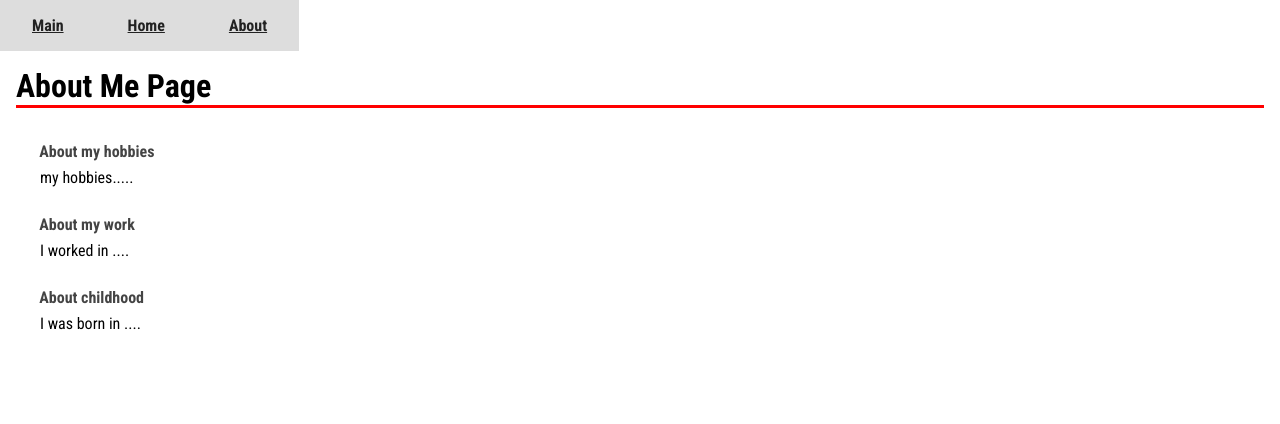
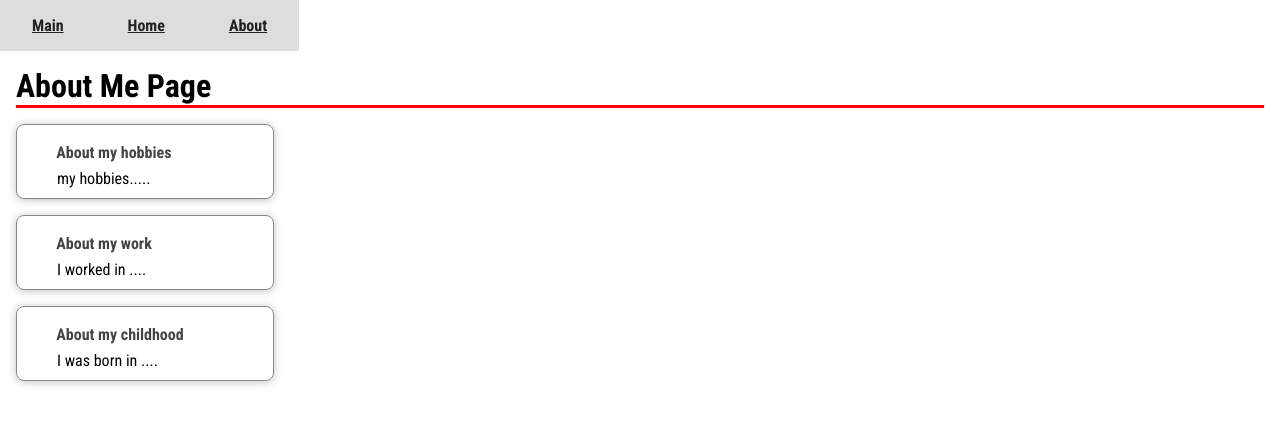
Before and after one commit to milanstojadinovic/router-basics, a React (Create React App) app: page /about in a window 1280 px wide. Shown: the top 424 px of the page. Built offline with nearby package versions, Linux system fonts and the light colour scheme.

Commit message:
added Card component

```diff
--- a/src/App.js
+++ b/src/App.js
@@ -1,15 +1,14 @@
 import './App.css';
 import Navbar from './components/routes/Navbar';
-import Header from './components/UI/Header';
 
 function App() {
   return (
     <div>
       <Navbar />
       <div className='App'>
-        <Header className='main'>
+        <div className='main'>
           <h1>Main Content</h1>
-        </Header>
+        </div>
       </div>
     </div>
   );
--- /dev/null
+++ b/src/components/UI/Card.css
@@ -0,0 +1,6 @@
+.header {
+  margin: 0 1rem 1rem 1rem;
+  border-radius: 8px;
+  border: 1px solid #888;
+  box-shadow: 0 1px 8px rgba(0, 0, 0, 0.25);
+}
--- a/src/components/UI/Header.js
+++ b/src/components/UI/Card.js
@@ -1,8 +1,10 @@
 import React from 'react';
 
-const Header = (props) => {
+import '../UI/Card.css';
+
+const Card = (props) => {
   const classes = `header ${props.className}`;
   return <div className={classes}>{props.children}</div>;
 };
 
-export default Header;
+export default Card;
--- a/src/components/UI/Header.css
+++ /dev/null
@@ -1,6 +0,0 @@
-.header {
-  font-size: 3rem;
-  font-weight: 700;
-  border: 1px solid orange;
-  box-shadow: 0 1px 8px rgba(0, 0, 0, 0.25);
-}
--- a/src/components/data/data.js
+++ b/src/components/data/data.js
@@ -11,7 +11,7 @@ const data = [
   },
   {
     id: 3,
-    title: 'About childhood',
+    title: 'About my childhood',
     text: 'I was born in ....',
   },
 ];
--- a/src/components/routes/About.js
+++ b/src/components/routes/About.js
@@ -1,24 +1,24 @@
 import React from 'react';
-import Header from '../UI/Header';
+import Card from '../UI/Card';
 import Navbar from '../routes/Navbar';
 import getData from '../data/data';
 
 import './About.css';
 
-const About = () => {
+const About = (props) => {
   const aboutMe = getData();
 
   return (
     <div>
       <Navbar />
-      <Header className='about'>
+      <div className='about'>
         <h1 className='about__main-title'>About Me Page</h1>
-      </Header>
+      </div>
       {aboutMe.map((about) => (
-        <div className='about-item' key={about.id}>
+        <Card className='about-item' key={about.id}>
           <h4 className='about-item__title'>{about.title}</h4>
           <p className='about-item__text'>{about.text}</p>
-        </div>
+        </Card>
       ))}
     </div>
   );
--- a/src/components/routes/Home.js
+++ b/src/components/routes/Home.js
@@ -1,5 +1,4 @@
 import React from 'react';
-import Header from '../UI/Header';
 import './Home.css';
 import Navbar from '../routes/Navbar';
 
@@ -8,9 +7,9 @@ const Home = (props) => {
     <div>
       <Navbar />
       <div className='home'>
-        <Header className='home__main-title'>
+        <div className='home__main-title'>
           <h1>Home Page</h1>
-        </Header>
+        </div>
         <p>Welcome to my home page!</p>
       </div>
     </div>
```
